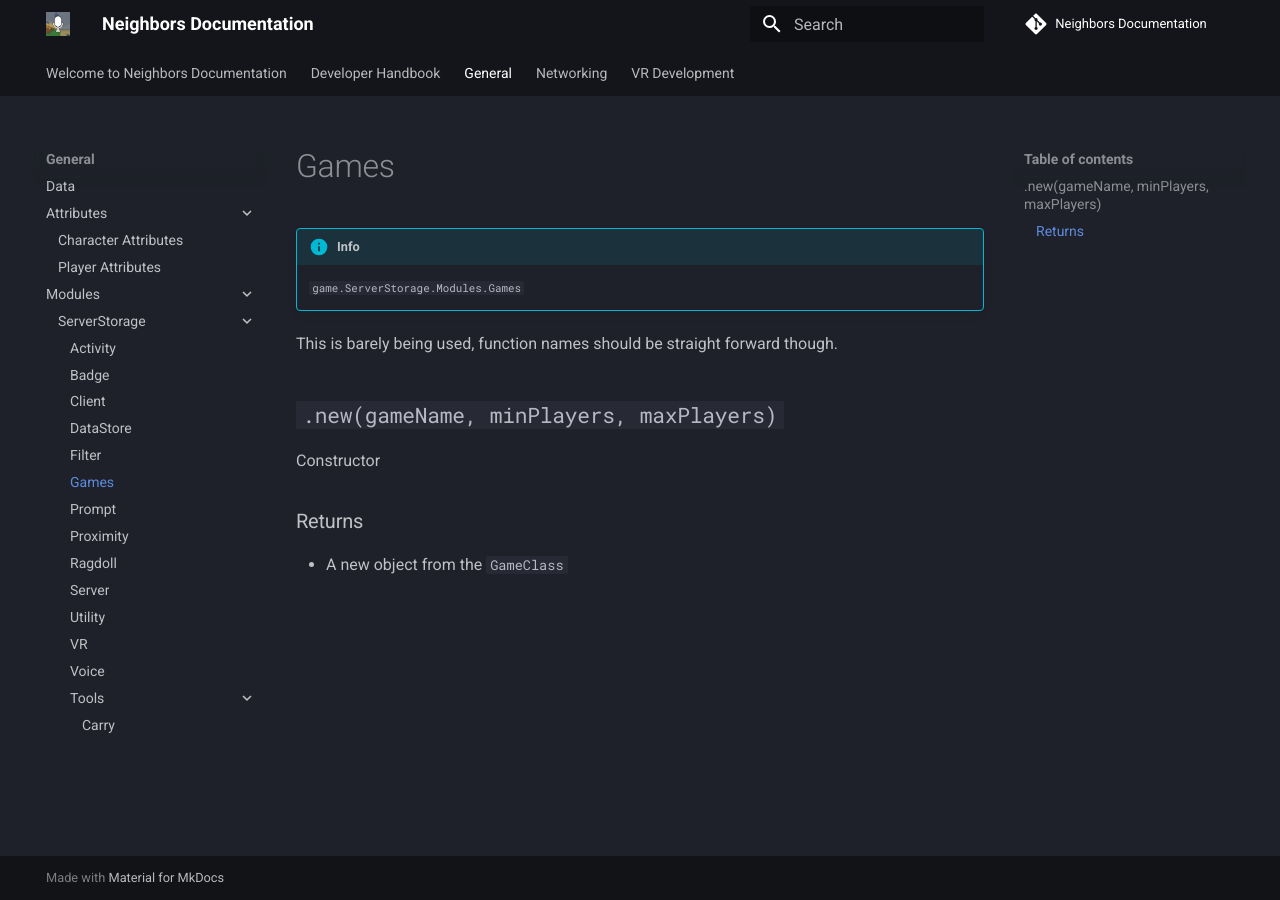
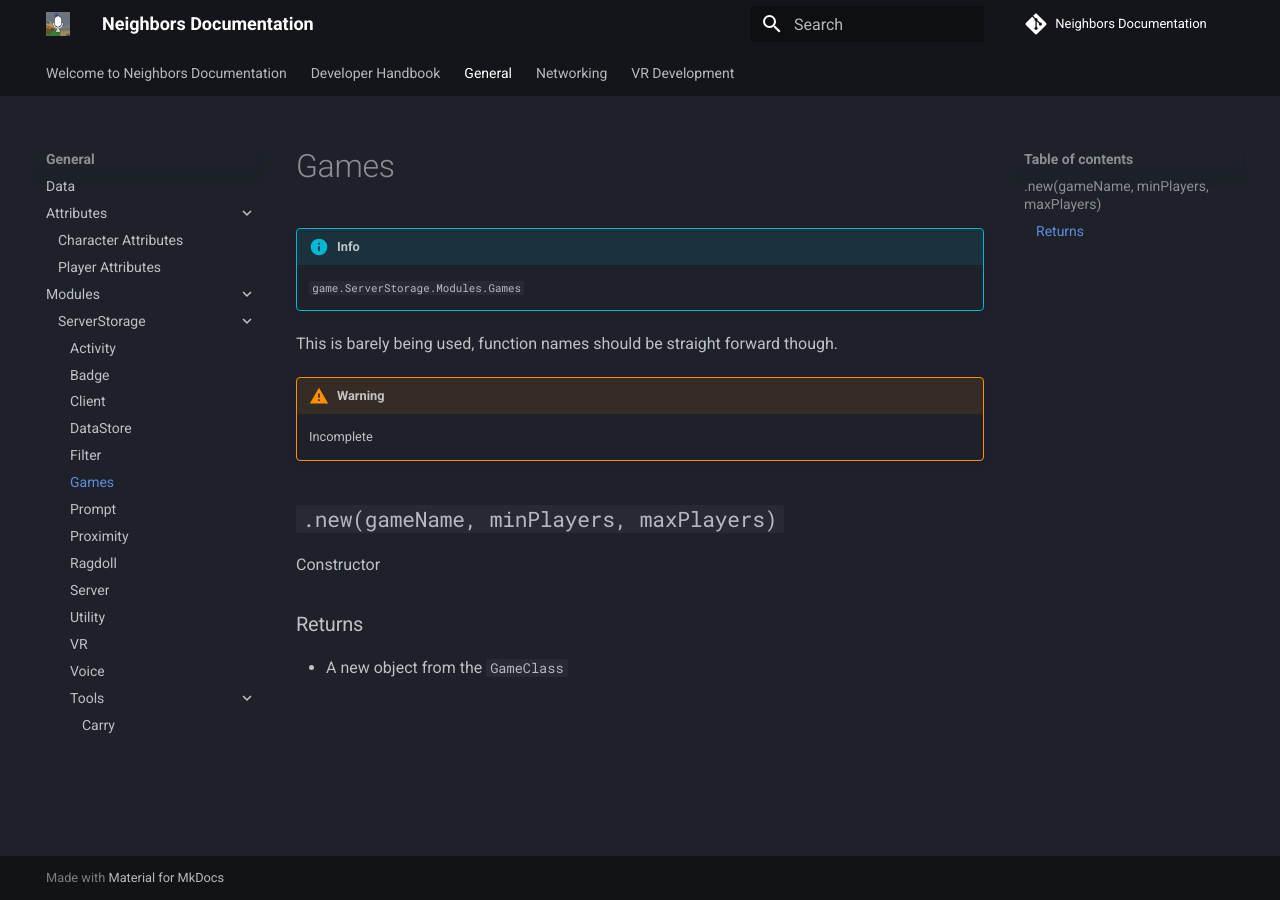
Before and after one commit to TheBoogle/neighbors-documentation, an MkDocs documentation site: the page built from docs/General/Modules/ServerStorage/Games.md, in a window 1280 px wide. Built offline with MkDocs 1.6.1 and Material for MkDocs 9.7.7, drawn with Linux system fonts in a browser that asks for light colours; comment, search, counter and statistics services are not loaded.

Commit message:
Update Games.md

```diff
--- a/docs/General/Modules/ServerStorage/Games.md
+++ b/docs/General/Modules/ServerStorage/Games.md
@@ -4,6 +4,9 @@
 
 This is barely being used, function names should be straight forward though.
 
+!!! warning end
+    Incomplete
+
 ## ``.new(gameName, minPlayers, maxPlayers)``
 Constructor
 ### Returns
```
